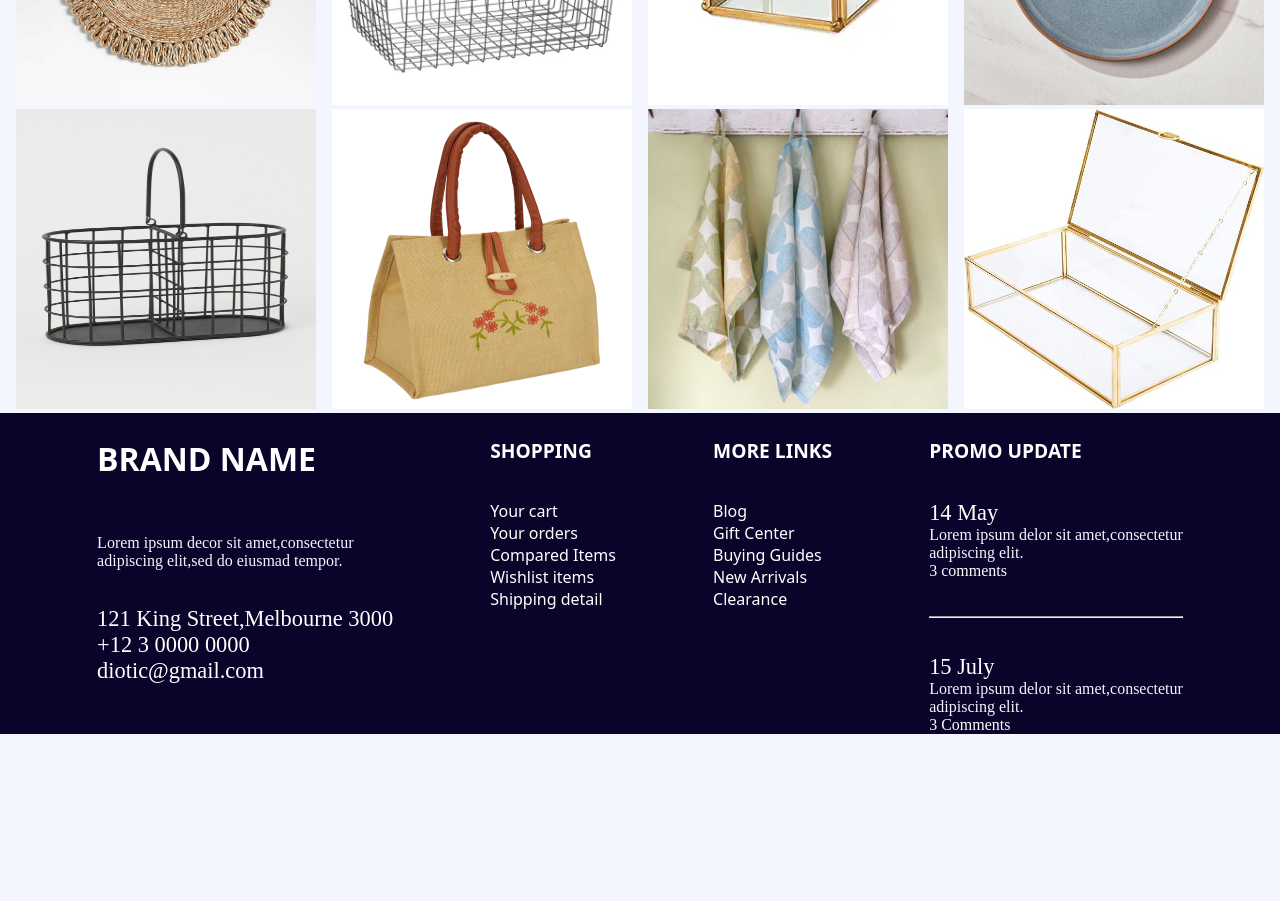
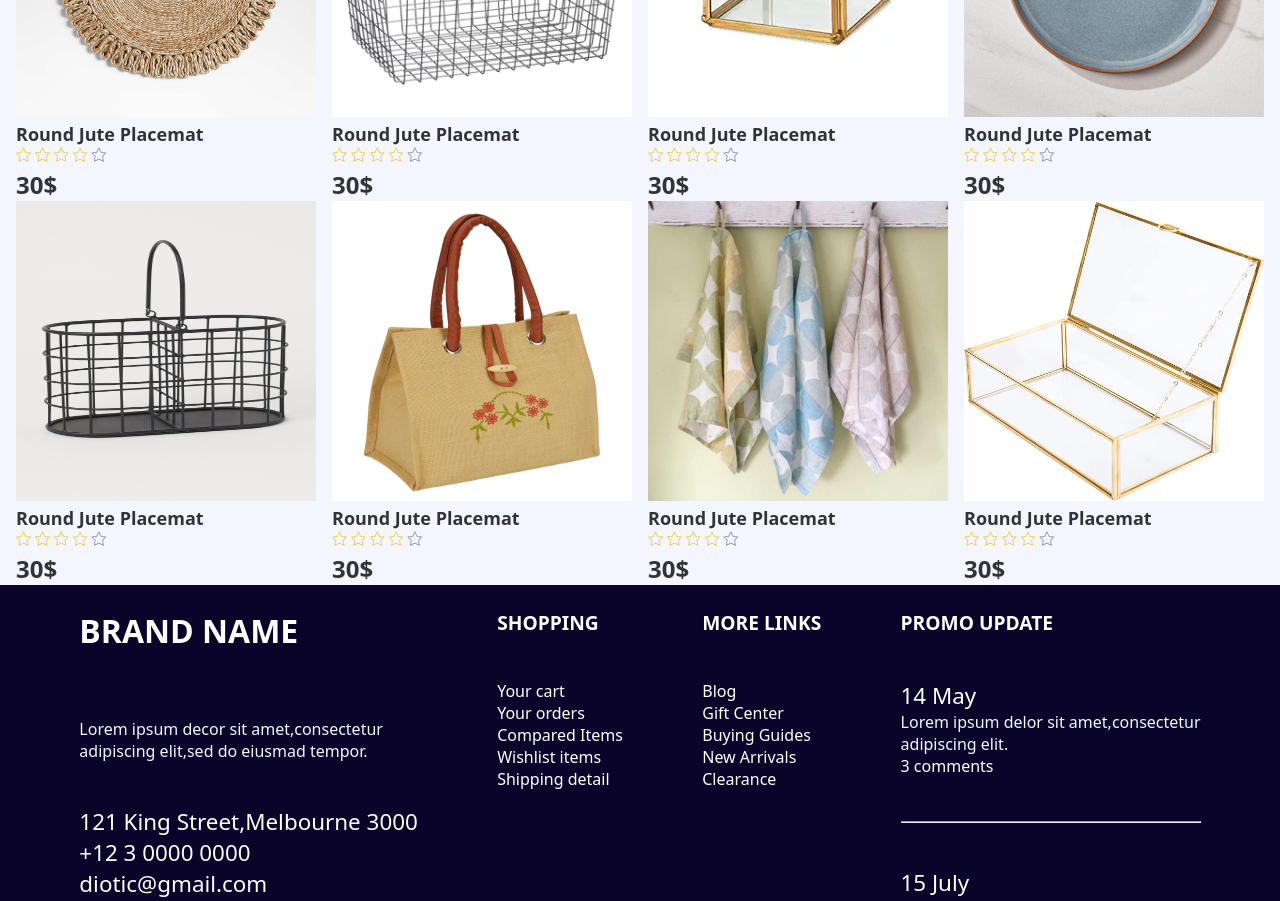
Before and after one commit to CSI-Trainee-2023/Frontend_Task4_Abhinav, a React app: page / in a window 1280 px wide. Shown: the part 1280-2181 px from the top of the page. Before the commit the page ends 2014 px from the top, so only its background shows below. Built offline with nearby package versions, Linux system fonts and the light colour scheme; the HTML template or start-up script is replaced by a standard one.

Commit message:
productpriceadded

```diff
--- a/src/Components/8item.jsx
+++ b/src/Components/8item.jsx
@@ -9,6 +9,7 @@ import metalbasket from '../assets/metalbasket.jpeg'
 import jutebag from '../assets/jute bag/mainjutebag.webp'
 import linentowel from '../assets/linentowel/maintowel.jpg'
 import largeglassbox from '../assets/largeglassbox/largeglassmain.jpg'
+import star from '../assets/stars.png'
 function Item() {
   return (
     <div className="item8">
@@ -17,21 +18,65 @@ function Item() {
         <img src={mat} className="image" style={{height:300, width:300}}/>
         <div className="hover-text">Lorem ipsum dolor sit amet, consectetur adipiscing elit, sed do eiusmod tempor incididunt ut labore et dolore magna aliqua.</div>
         <div className='searchbutton1'>VIEW ALL</div>
+        <div className="hoveritemtext">
+          <div className="productname">
+             Round Jute Placemat
+          </div>
+          <div className="stars">
+            <img src={star}/>
+          </div>
+          <div className="priceproduct">
+               30$
+          </div>
+        </div>
       </div>
       <div className="image-container">
         <img src={basket} className="image" style={{height:300, width:300}}/>
         <div className="hover-text">Lorem ipsum dolor sit amet, consectetur adipiscing elit, sed do eiusmod tempor incididunt ut labore et dolore magna aliqua.</div>
         <div className='searchbutton1'>VIEW ALL</div>
+        <div className="hoveritemtext">
+          <div className="productname">
+             Round Jute Placemat
+          </div>
+          <div className="stars">
+            <img src={star}/>
+          </div>
+          <div className="priceproduct">
+               30$
+          </div>
+        </div>
       </div>
       <div className="image-container">
         <img src={glassbox} className="image" style={{height:300, width:300}}/>
         <div className="hover-text">Lorem ipsum dolor sit amet, consectetur adipiscing elit, sed do eiusmod tempor incididunt ut labore et dolore magna aliqua.</div>
         <div className='searchbutton1'>VIEW ALL</div>
+        <div className="hoveritemtext">
+          <div className="productname">
+             Round Jute Placemat
+          </div>
+          <div className="stars">
+            <img src={star}/>
+          </div>
+          <div className="priceproduct">
+               30$
+          </div>
+        </div>
       </div>
       <div className="image-container">
       <img src={plate} className="image" style={{height:300, width:300}}/>
         <div className="hover-text">Lorem ipsum dolor sit amet, consectetur adipiscing elit, sed do eiusmod tempor incididunt ut labore et dolore magna aliqua.</div>
         <div className='searchbutton1'>VIEW ALL</div>
+        <div className="hoveritemtext">
+          <div className="productname">
+             Round Jute Placemat
+          </div>
+          <div className="stars">
+            <img src={star}/>
+          </div>
+          <div className="priceproduct">
+               30$
+          </div>
+        </div>
       </div>
       </div>
       <div className="lower4">
@@ -39,21 +84,65 @@ function Item() {
       <img src={metalbasket} className="image" style={{height:300, width:300}}/>
         <div className="hover-text">Lorem ipsum dolor sit amet, consectetur adipiscing elit, sed do eiusmod tempor incididunt ut labore et dolore magna aliqua.</div>
         <div className='searchbutton1'>VIEW ALL</div>
+        <div className="hoveritemtext">
+          <div className="productname">
+             Round Jute Placemat
+          </div>
+          <div className="stars">
+            <img src={star}/>
+          </div>
+          <div className="priceproduct">
+               30$
+          </div>
+        </div>
       </div>
       <div className="image-container">
       <img src={jutebag} className="image" style={{height:300, width:300}}/>
         <div className="hover-text">Lorem ipsum dolor sit amet, consectetur adipiscing elit, sed do eiusmod tempor incididunt ut labore et dolore magna aliqua.</div>
         <div className='searchbutton1'>VIEW ALL</div>
+        <div className="hoveritemtext">
+          <div className="productname">
+             Round Jute Placemat
+          </div>
+          <div className="stars">
+            <img src={star}/>
+          </div>
+          <div className="priceproduct">
+               30$
+          </div>
+        </div>
       </div>
       <div className="image-container">
       <img src={linentowel} className="image" style={{height:300, width:300}}/>
         <div className="hover-text">Lorem ipsum dolor sit amet, consectetur adipiscing elit, sed do eiusmod tempor incididunt ut labore et dolore magna aliqua.</div>
         <div className='searchbutton1'>VIEW ALL</div>
+        <div className="hoveritemtext">
+          <div className="productname">
+             Round Jute Placemat
+          </div>
+          <div className="stars">
+            <img src={star}/>
+          </div>
+          <div className="priceproduct">
+               30$
+          </div>
+        </div>
       </div>
       <div className="image-container">
       <img src={largeglassbox} className="image" style={{height:300, width:300}}/>
         <div className="hover-text">Lorem ipsum dolor sit amet, consectetur adipiscing elit, sed do eiusmod tempor incididunt ut labore et dolore magna aliqua.</div>
         <div className='searchbutton1'>VIEW ALL</div>
+        <div className="hoveritemtext">
+          <div className="productname">
+             Round Jute Placemat
+          </div>
+          <div className="stars">
+            <img src={star}/>
+          </div>
+          <div className="priceproduct">
+               30$
+          </div>
+        </div>
       </div>
       </div>
       </div>
--- a/src/index.css
+++ b/src/index.css
@@ -1,6 +1,7 @@
 *{
     padding: 0px;
     margin: 0px;
+    font-family: system-ui, -apple-system, BlinkMacSystemFont, 'Segoe UI', Roboto, Oxygen, Ubuntu, Cantarell, 'Open Sans', 'Helvetica Neue', sans-serif;
 }
 body{
     background-color:  #F3F6FF;
@@ -233,7 +234,7 @@ font-size: 25px;
   }
   .searchbutton1{
     position: absolute;
-    top: 80%;
+    top: 65%;
     left: 25%;
     background-color: #4C8787;
     border: none;
@@ -261,3 +262,13 @@ font-size: 25px;
   .item8{
     margin-top: 1.5rem;
   }
+.productname{
+    font-size: 1.125rem;
+    color: #323334;
+    font-weight: 700;
+}
+.priceproduct{
+  font-size: 1.5rem;
+  font-weight: 700;
+  color: #323334;
+}
```
Also changed, not shown: src/assets/stars.png (added).
